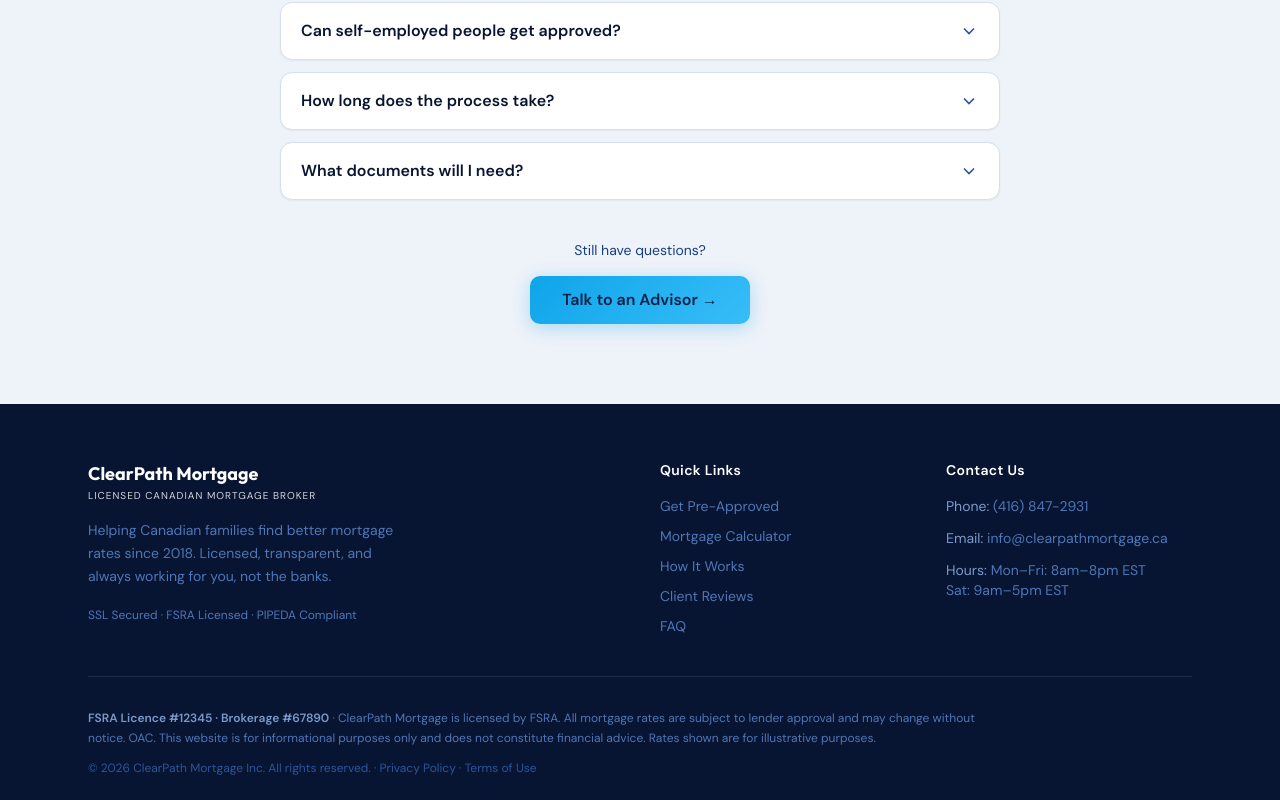
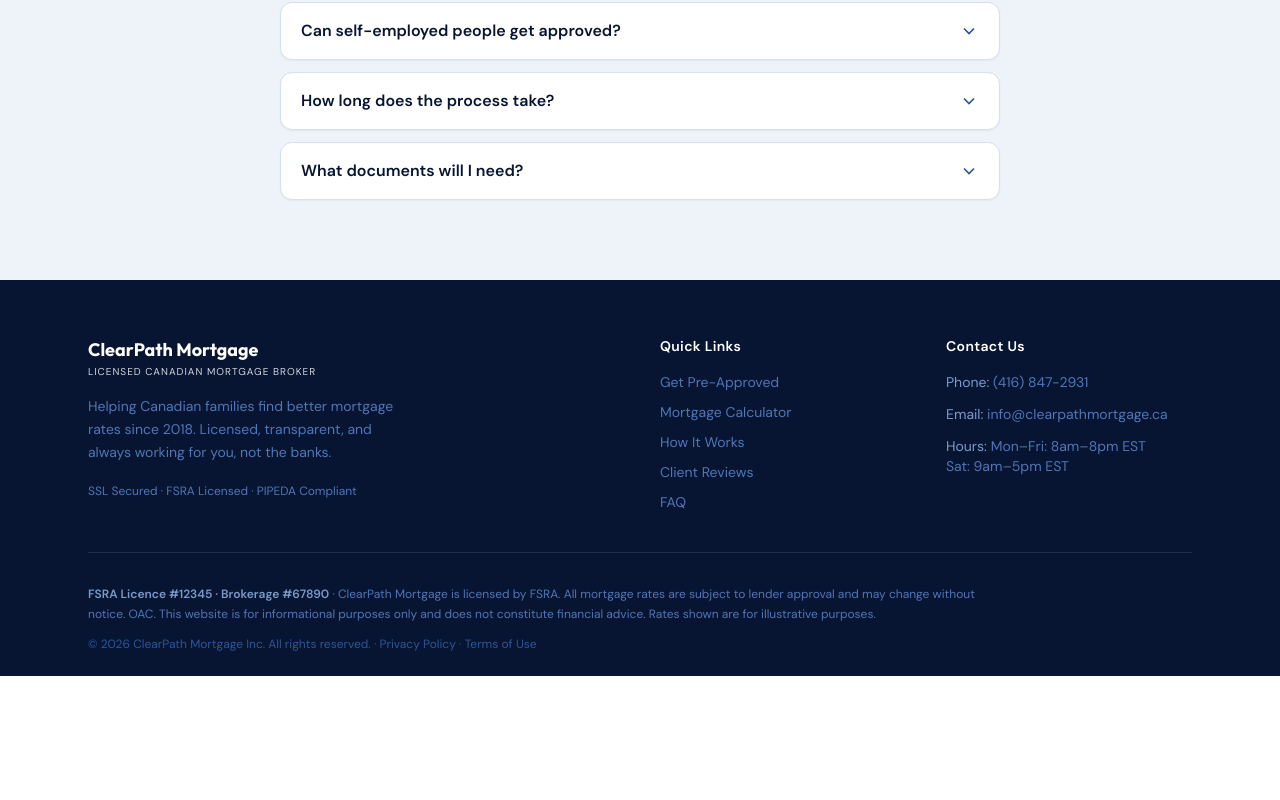
Before and after one commit to melzeranthony6-ai/clearpath-mortgage, a React (Vite) app: page / in a window 1280 px wide. Shown: the part 6506-7306 px from the top of the page. After the commit the page ends 7182 px from the top, so only its background shows below. Built offline with nearby package versions, Linux system fonts and the light colour scheme.

Commit message:
fix: remove CTA button from FAQ section

```diff
--- a/src/components/FAQ.tsx
+++ b/src/components/FAQ.tsx
@@ -74,13 +74,6 @@ function FAQ() {
             )
           })}
         </div>
-
-        <div className="text-center mt-10">
-          <p className="text-navy-600 text-sm mb-4">Still have questions?</p>
-          <a href="#form-section" className="btn-gold inline-flex text-sm">
-            Talk to an Advisor →
-          </a>
-        </div>
       </div>
     </section>
   )
```
